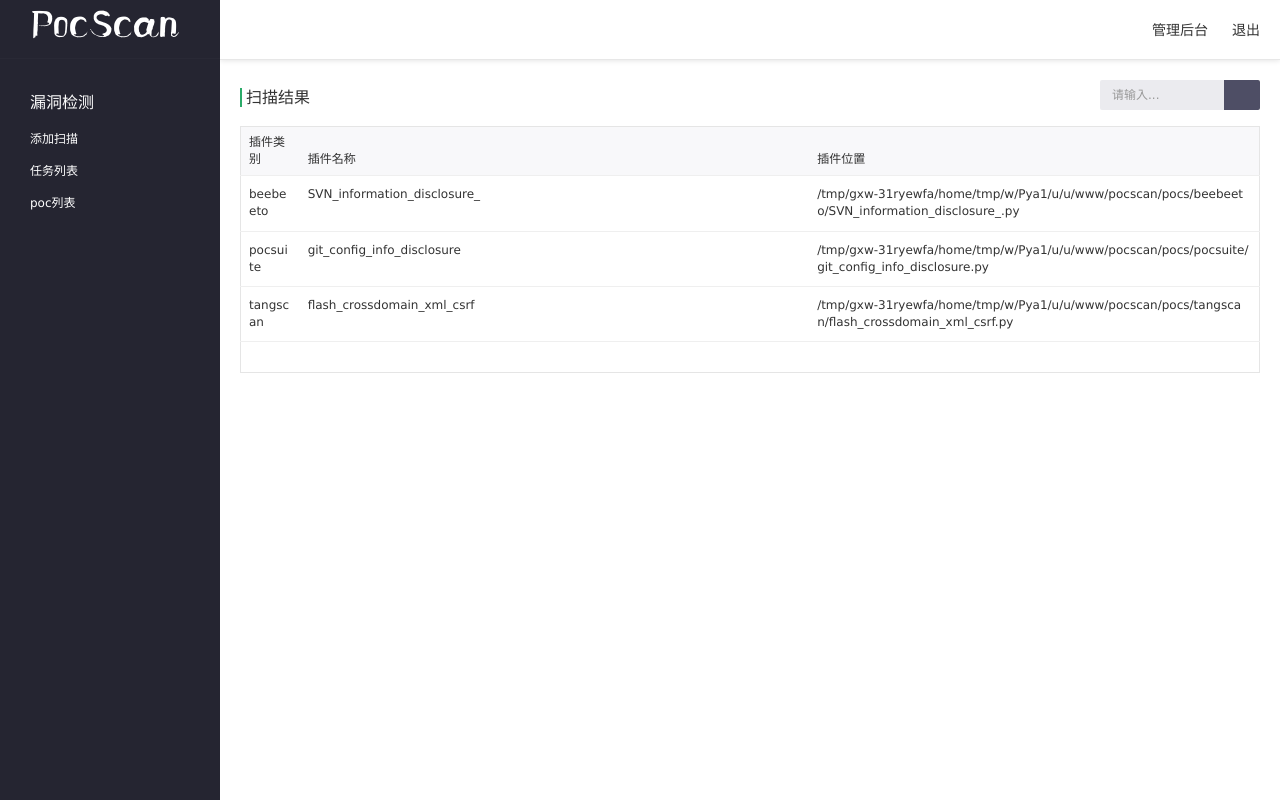
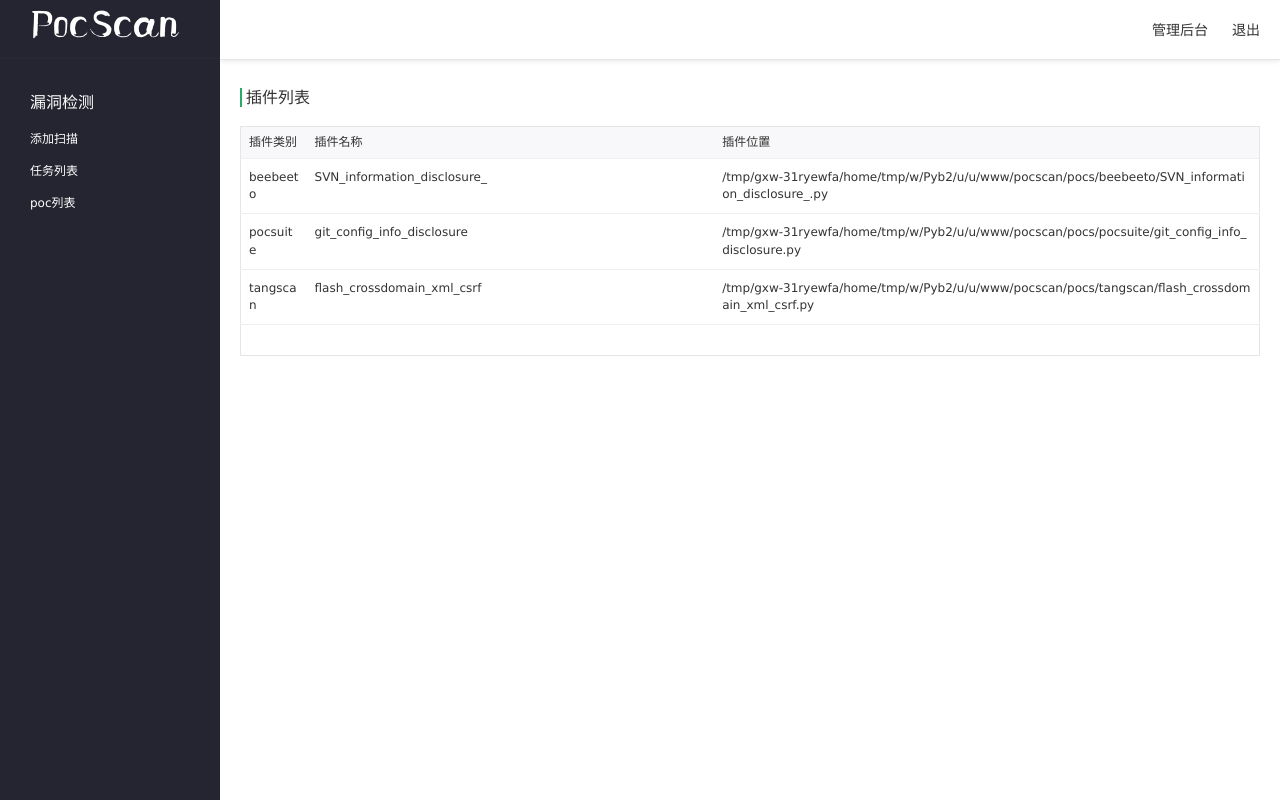
Before and after one commit to erevus-cn/pocscan, a Django app: page /poc_list/ in a window 1280 px wide. Run offline with Django 3.2, Linux system fonts and the light colour scheme; some libraries are stand-ins or nearby versions.

Commit message:
去掉搜索框

```diff
--- a/web/templates/poc_list.html
+++ b/web/templates/poc_list.html
@@ -7,13 +7,7 @@
 <main>
     {% include 'banner.html' %}
     <div class="container-fluid">
-        <h1 class="bread-crumb"> <strong>扫描结果</strong>
-            <div class="absolute-right">
-                <form action="" method="post" class="input-group search-group" data-format="HTML" data-action="notpjax">
-                    <input type="text" class="form-control" placeholder="请输入..." name="keywords" />
-                    <span class="input-group-btn"> <button class="btn btn-default" type="submit"><i class="icons-xs icons-xs-search"></i></button> </span>
-                </form>
-            </div> </h1>
+        <h1 class="bread-crumb"> <strong>插件列表</strong></h1>
         <table class="table table-hover">
             <thead>
             <tr>
@@ -27,7 +21,7 @@
                 {% for each_poc in poc_path %}
                 <tr>
                     <td>{{ poc_type }}</td>
-                    <td width="50%">
+                    <td width="40%">
                         <div class='pre-wrapper' style="padding-right: 140px;height: 20px;">
                             <pre>{{ each_poc |sp }}</pre>
                         </div>
```
